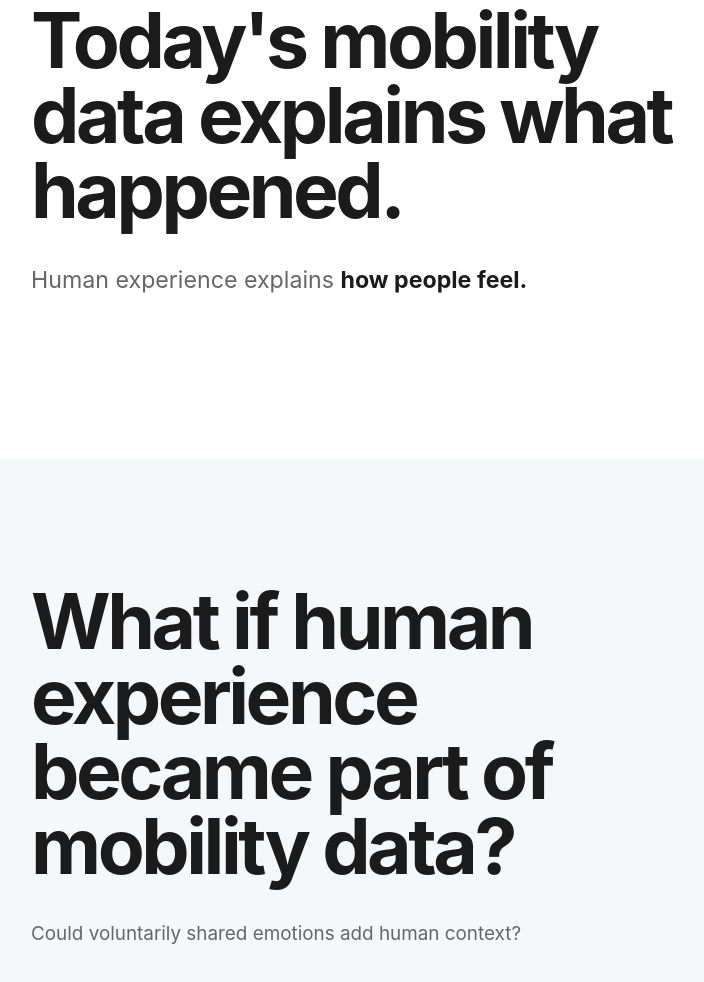
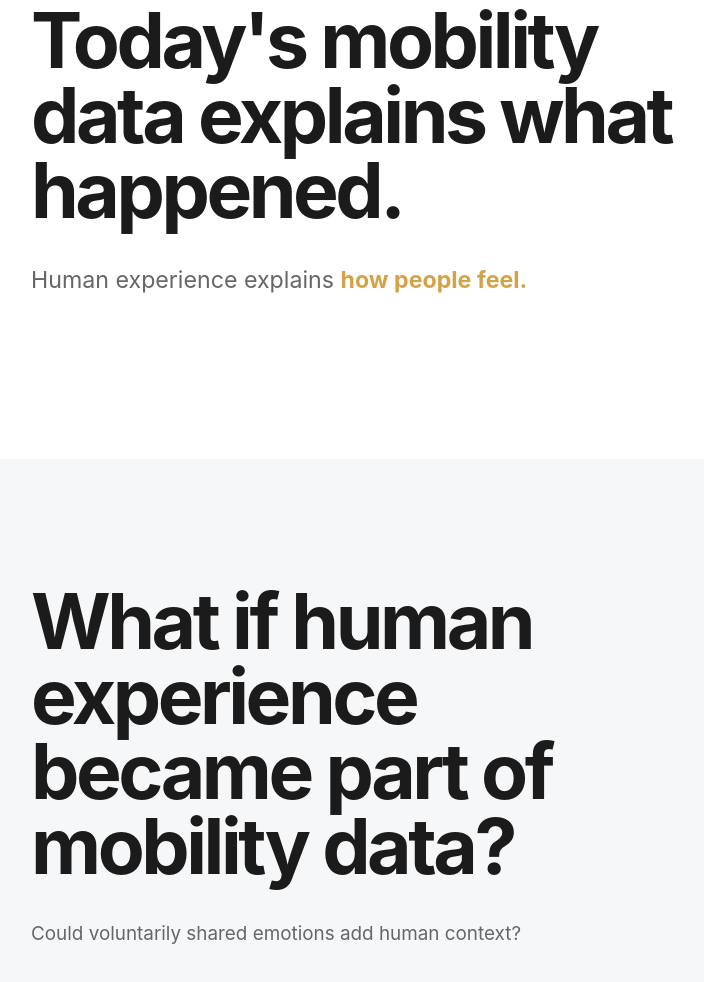
Before and after one commit to Kosacik/Emotion-as-Data-Signal, a plain HTML site: page index.html in a window 1280 px wide. Shown: the part 2189-3171 px from the top of the page, without its empty margins (281-985 px from the left). Drawn offline with Linux system fonts and the light colour scheme.

Commit message:
The question sekce

```diff
--- a/css/sections.css
+++ b/css/sections.css
@@ -407,3 +407,9 @@
     line-height:1.8;
 
 }
+
+.accent{
+
+    color:var(--color-accent);
+
+}
--- a/index.html
+++ b/index.html
@@ -129,7 +129,7 @@
 
             <p>
                 Human experience explains
-                <strong>how people feel.</strong>
+                <strong><span class="accent">how people feel.</span></strong>
             </p>
 
         </div>
```
